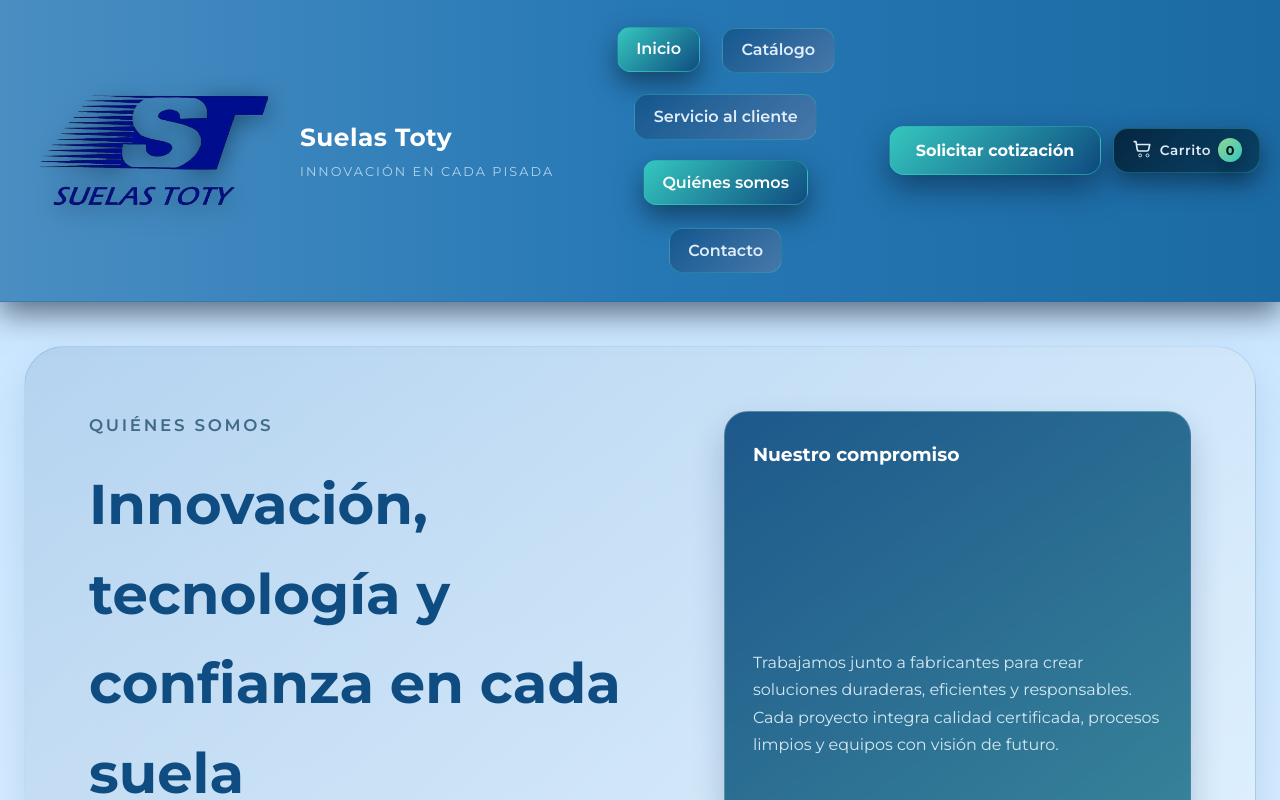
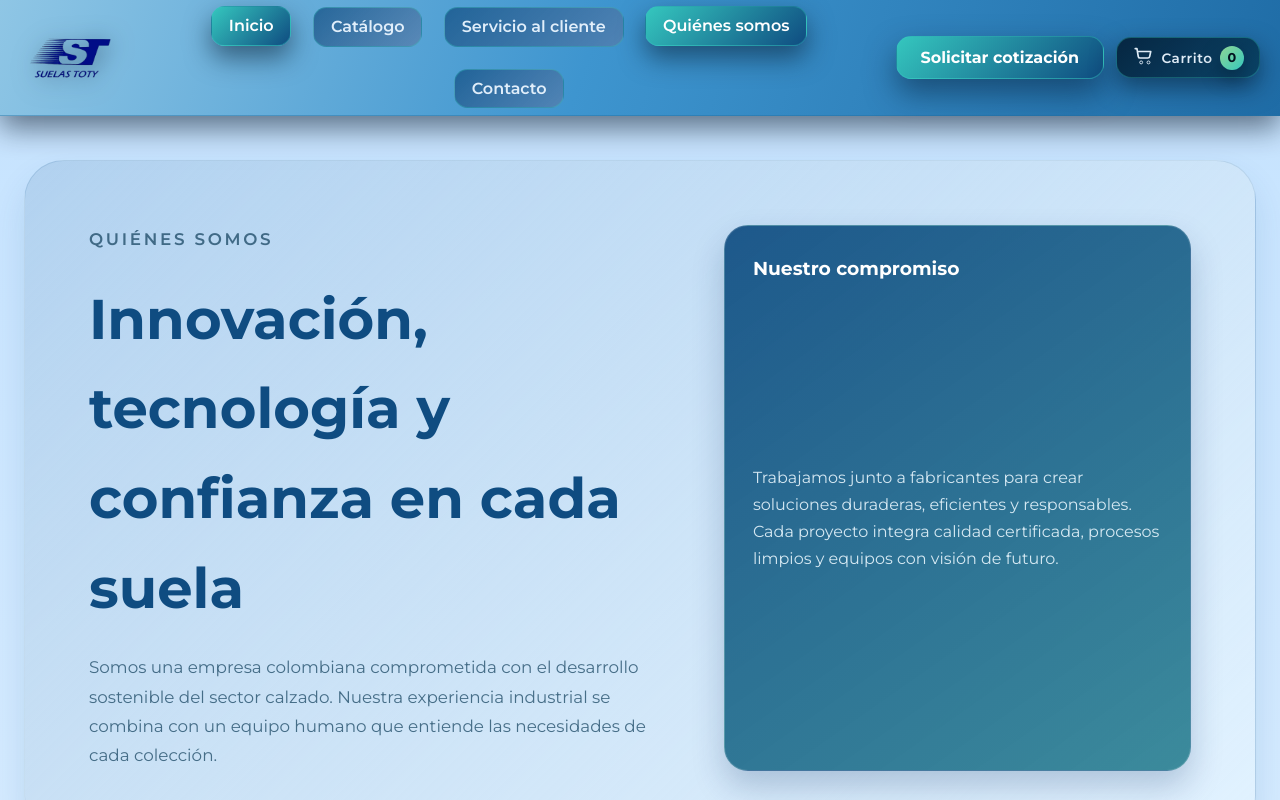
Before and after one commit to rubenmarti1972/suelas-toty, an Angular app in the folder frontend/: page /quienes-somos in a window 1280 px wide. Shown: the top 800 px of the page. Built offline with nearby package versions, Linux system fonts and the light colour scheme.

Commit message:
Lighten header gradient and grow logo

```diff
--- a/frontend/src/app/core/layout/header.component.html
+++ b/frontend/src/app/core/layout/header.component.html
@@ -5,10 +5,6 @@
       <span class="header__logo-wrap">
         <img src="assets/images/logo.png" alt="Suelas Toty" class="header__logo" />
       </span>
-      <div class="header__identity">
-        <p class="header__name">Suelas Toty</p>
-        <span class="header__slogan">Innovación en cada pisada</span>
-      </div>
     </div>
     <nav class="header__nav" aria-label="Navegación principal">
       <a
--- a/frontend/src/app/core/layout/header.component.scss
+++ b/frontend/src/app/core/layout/header.component.scss
@@ -7,7 +7,7 @@
   position: sticky;
   top: 0;
   z-index: 50;
-  background: linear-gradient(90deg, #4a8ec2 0%, #2678b5 50%, #1b6aa3 100%);
+  background: linear-gradient(110deg, #8fc6e5 0%, #3e95cf 46%, #1f6ca6 100%);
   color: #f4faff;
   border-bottom: 1px solid rgba(33, 110, 160, 0.45);
   box-shadow: 0 12px 28px rgba(3, 18, 36, 0.55);
@@ -20,23 +20,25 @@
   display: grid;
   grid-template-columns: auto 1fr auto;
   align-items: center;
-  gap: clamp(1rem, 3vw, 1.75rem);
-  padding: 0.9rem 0;
+  gap: clamp(0.75rem, 2.5vw, 1.5rem);
+  padding: clamp(0.2rem, 1vw, 0.45rem) 0;
 }
 
 /* Marca sin card */
 .header__brand {
   display: inline-flex;
   align-items: center;
-  gap: 1rem;
+  flex-direction: row;
+  gap: 0.35rem;
   text-decoration: none;
-  padding: 0.5rem;
+  padding: 0.15rem 0.4rem;
   border-radius: 0;
   background: transparent;
   border: none;
   box-shadow: none;
   transition: opacity 0.2s ease;
   color: inherit;
+  text-align: center;
 }
 
 .header__brand:hover {
@@ -60,33 +62,10 @@
 }
 
 .header__logo {
-  height: clamp(140px, 18vw, 220px); /* Logo grande en header */
+  height: clamp(70px, 8.6vw, 118px);
   width: auto;
   display: block;
-  filter: drop-shadow(0 4px 12px rgba(3, 18, 36, 0.5)) brightness(1.1) contrast(1.05);
-}
-
-/* Identidad */
-.header__identity {
-  display: flex;
-  flex-direction: column;
-  gap: 0.25rem;
-}
-
-.header__name {
-  margin: 0;
-  font-weight: 700;
-  font-size: 1.55rem;
-  letter-spacing: 0.02em;
-  color: #ffffff;
-}
-
-.header__slogan {
-  margin: 0;
-  font-size: 0.8rem;
-  text-transform: uppercase;
-  letter-spacing: 0.16em;
-  color: rgba(214, 234, 248, 0.78);
+  filter: drop-shadow(0 4px 12px rgba(3, 18, 36, 0.5)) brightness(1.05) contrast(1.05);
 }
 
 /* Nav */
@@ -105,7 +84,7 @@
   justify-content: center;
   text-decoration: none;
   font-weight: 600;
-  padding: 0.55rem 1.15rem;
+  padding: 0.38rem 1.05rem;
   border-radius: 0.85rem;
   color: rgba(235, 245, 255, 0.94);
   background: linear-gradient(135deg, rgba(15, 76, 129, 0.72), rgba(93, 122, 166, 0.62));
@@ -134,7 +113,7 @@
 .header__cta {
   text-decoration: none;
   font-weight: 700;
-  padding: 0.65rem 1.6rem;
+  padding: 0.48rem 1.5rem;
   border-radius: 0.95rem;
   background: linear-gradient(135deg, var(--color-secondary), var(--color-primary));
   color: #ffffff; /* antes: #02111f */
@@ -153,7 +132,7 @@
   display: inline-flex;
   align-items: center;
   gap: 0.45rem;
-  padding: 0.55rem 1.05rem;
+  padding: 0.45rem 0.95rem;
   border-radius: 0.95rem;
   border: 1px solid rgba(53, 199, 190, 0.32);
   background: linear-gradient(140deg, rgba(3, 30, 54, 0.9), rgba(9, 64, 98, 0.92));
@@ -220,10 +199,9 @@
   .header__cta, .header__cart { width: 100%; justify-content: center; }
 
   /* Logo un poco más contenido en móviles para no desbordar */
-  .header__logo { height: clamp(100px, 15vw, 140px); }
+  .header__logo { height: clamp(70px, 14vw, 100px); }
 }
 
-/* Logo aún mayor en pantallas grandes */
 @media (min-width: 1200px) {
-  .header__logo { height: clamp(180px, 20vw, 260px); }
+  .header__logo { height: clamp(90px, 7vw, 130px); }
 }
--- a/frontend/src/app/features/home/home.component.scss
+++ b/frontend/src/app/features/home/home.component.scss
@@ -291,6 +291,8 @@ section {
   display: flex;
   flex-direction: column;
   gap: 0.35rem;
+  position: relative;
+  z-index: 1;
 }
 
 .product-image {
@@ -300,11 +302,11 @@ section {
   justify-content: center;
   min-height: 220px;
   aspect-ratio: 4 / 3;
-  padding: clamp(0.75rem, 2vw, 1.35rem);
+  padding: clamp(0.9rem, 2.4vw, 1.5rem);
   background: linear-gradient(135deg, rgba(227, 243, 255, 0.94), rgba(255, 255, 255, 0.98));
   overflow: hidden;
   border-radius: 1.25rem;
-  margin: 0.5rem 0 1.25rem;
+  margin: 1rem 0 1.35rem;
   isolation: isolate;
 }
 
@@ -323,7 +325,7 @@ section {
   width: 100%;
   height: 100%;
   max-width: 350px;
-  max-height: 100%;
+  max-height: 240px;
   object-fit: contain;
   filter: drop-shadow(0 12px 26px rgba(15, 76, 129, 0.22));
 }
@@ -348,7 +350,8 @@ section {
 
 .product-info {
   padding: 1.65rem 1.65rem 1.75rem;
-  display: grid;
+  display: flex;
+  flex-direction: column;
   gap: 1rem;
 }
 
```
